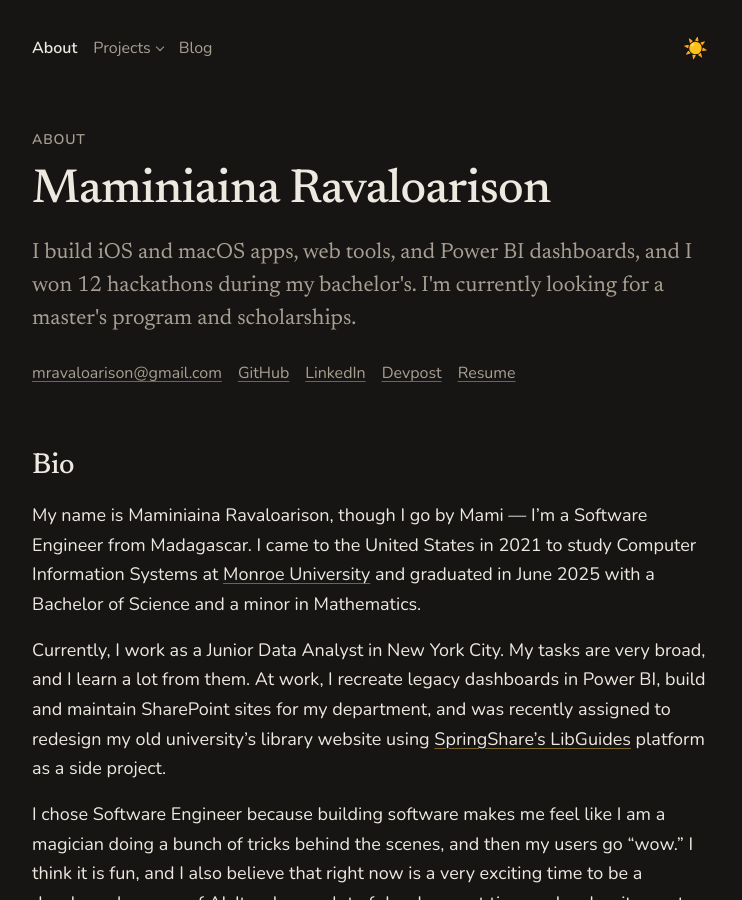
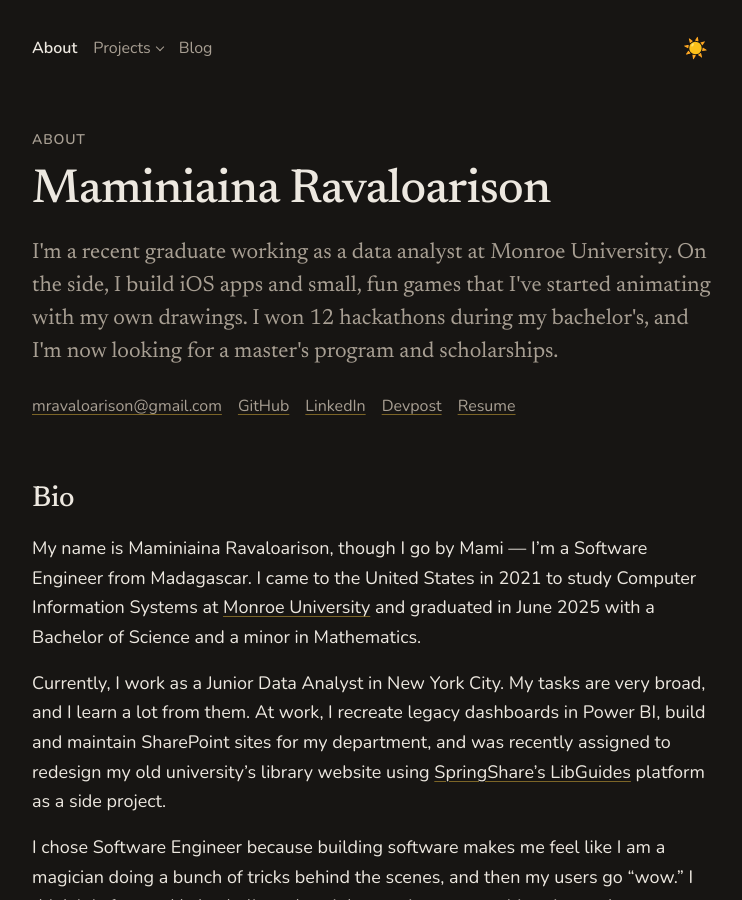
Before and after one commit to mravaloarison/mravaloarison.github.io, a Jekyll site: the page built from index.md, in a window 1280 px wide and 900 px high. Shown: the whole window, without its empty margins (268-1010 px from the left). Built offline with Jekyll 4.4.1, drawn with Linux system fonts in a browser that asks for light colours.

Commit message:
About: new headline — recent graduate, data analyst, iOS apps and games animated with own drawings
Co-Authored-By: Claude Opus 5.5 <noreply@anthropic.com>
Claude-Session: https://claude.ai/code/session_01HxKcS5wnQzvR66vCB9wedF

```diff
--- a/_data/about.yml
+++ b/_data/about.yml
@@ -14,7 +14,7 @@
 
 # The line under your name, at the top of the page.
 headline: >-
-  I build iOS and macOS apps, web tools, and Power BI dashboards, and I won 12 hackathons during my bachelor's. I'm currently looking for a master's program and scholarships.
+  I'm a recent graduate working as a data analyst at Monroe University. On the side, I build iOS apps and small, fun games that I've started animating with my own drawings. I won 12 hackathons during my bachelor's, and I'm now looking for a master's program and scholarships.
 
 # Facts for search engines and AI assistants. Not shown on the page as-is:
 # they go into the hidden structured data (JSON-LD) and /llms.txt, which is
```
